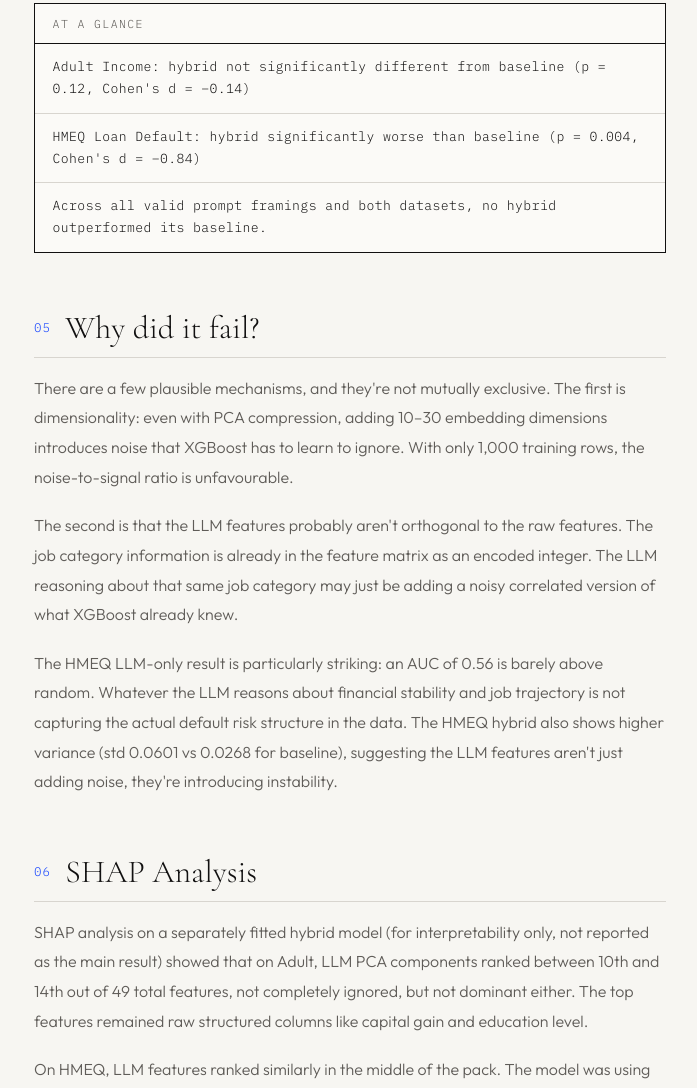
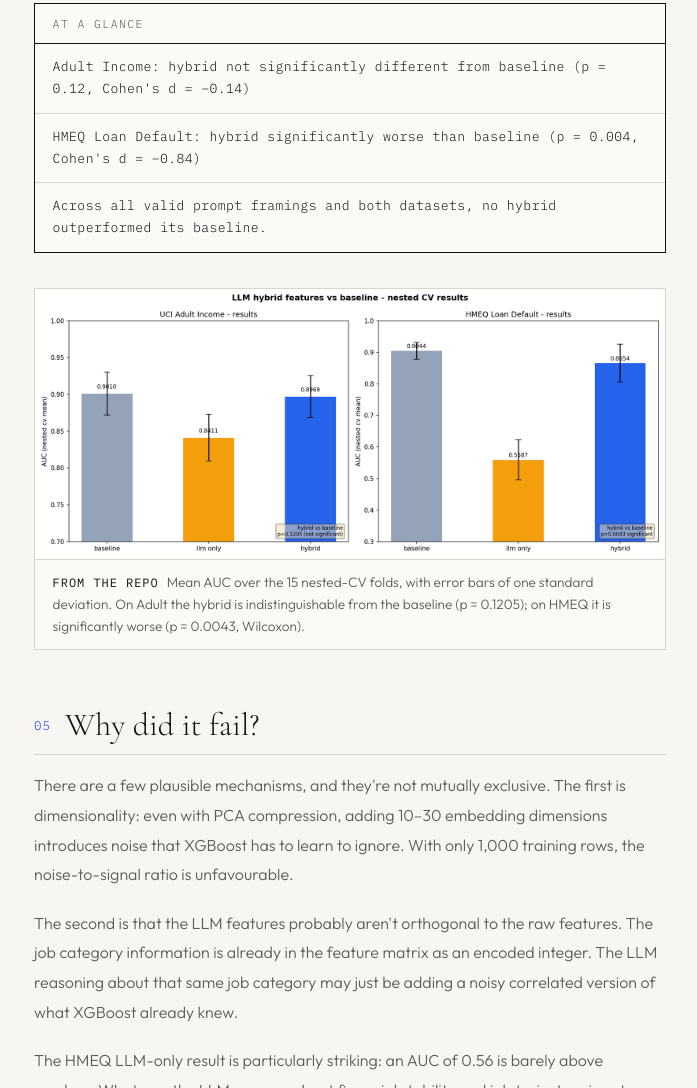
Before and after one commit to Rahulrayy/Portfolio, a plain HTML site: page projects/llm-tabular.html in a window 1280 px wide. Shown: the part 3061-4149 px from the top of the page, without its empty margins (290-987 px from the left). Drawn offline with nearby package versions, Linux system fonts and the light colour scheme.

Commit message:
Add results chart to the tabular ML writeup

```diff
--- a/projects/llm-tabular.html
+++ b/projects/llm-tabular.html
@@ -167,6 +167,11 @@
       <p>Across all valid prompt framings and both datasets, no hybrid outperformed its baseline.</p>
     </div>
 
+    <figure class="result-fig">
+      <img src="../assets/fig/llm-tabular.png" width="1600" height="686" alt="Bar charts of nested-CV AUC for baseline, LLM-only and hybrid models on Adult and HMEQ" loading="lazy">
+      <figcaption><b>From the repo</b>Mean AUC over the 15 nested-CV folds, with error bars of one standard deviation. On Adult the hybrid is indistinguishable from the baseline (p = 0.1205); on HMEQ it is significantly worse (p = 0.0043, Wilcoxon).</figcaption>
+    </figure>
+
     <h2>Why did it fail?</h2>
     <p>
       There are a few plausible mechanisms, and they're not mutually exclusive. The first is dimensionality:
```
Also changed, not shown: assets/fig/llm-tabular.png (added).
